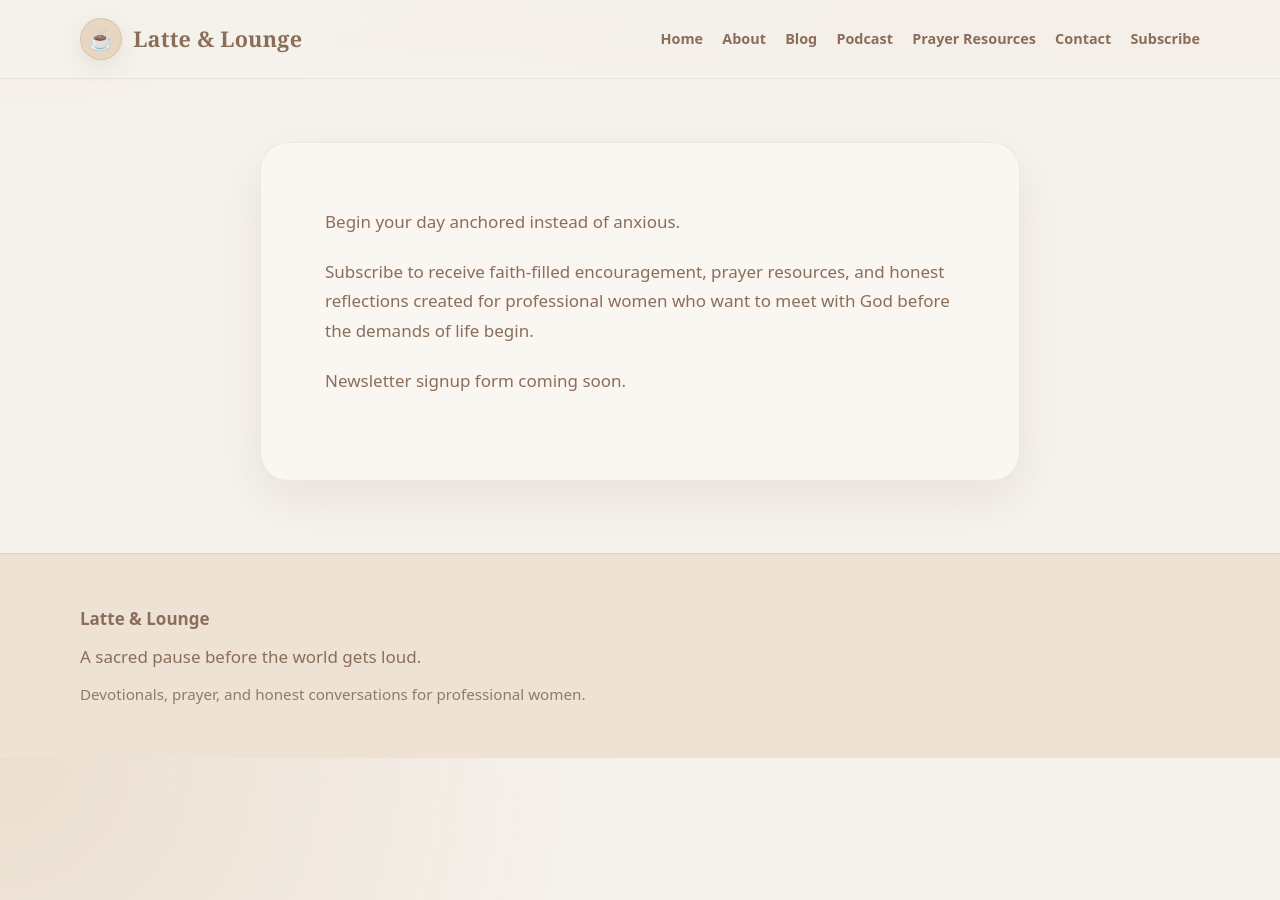
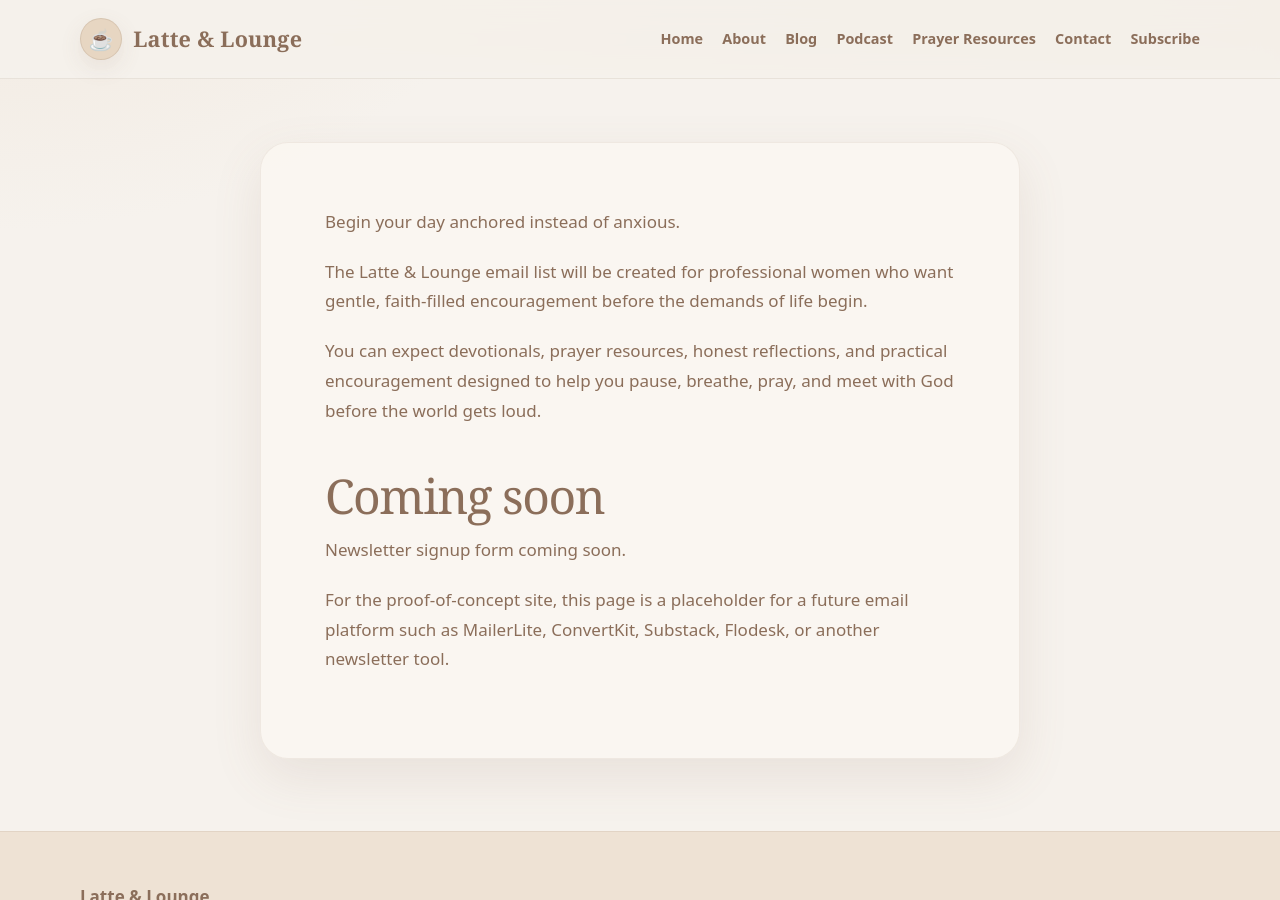
Before and after one commit to jeffthomasiii/latte-lounge-poc, a Jekyll site: the page built from docs/subscribe.md, in a window 1280 px wide and 900 px high, scrolled down 457 px. Built offline with Jekyll 4.4.1, drawn with Linux system fonts in a browser that asks for light colours.

Commit message:
Polish Subscribe page copy

```diff
--- a/docs/subscribe.md
+++ b/docs/subscribe.md
@@ -7,6 +7,12 @@ subtitle: "Receive devotionals, prayers, and reflections for the morning before
 
 Begin your day anchored instead of anxious.
 
-Subscribe to receive faith-filled encouragement, prayer resources, and honest reflections created for professional women who want to meet with God before the demands of life begin.
+The Latte & Lounge email list will be created for professional women who want gentle, faith-filled encouragement before the demands of life begin.
+
+You can expect devotionals, prayer resources, honest reflections, and practical encouragement designed to help you pause, breathe, pray, and meet with God before the world gets loud.
+
+## Coming soon
 
 Newsletter signup form coming soon.
+
+For the proof-of-concept site, this page is a placeholder for a future email platform such as MailerLite, ConvertKit, Substack, Flodesk, or another newsletter tool.
```
